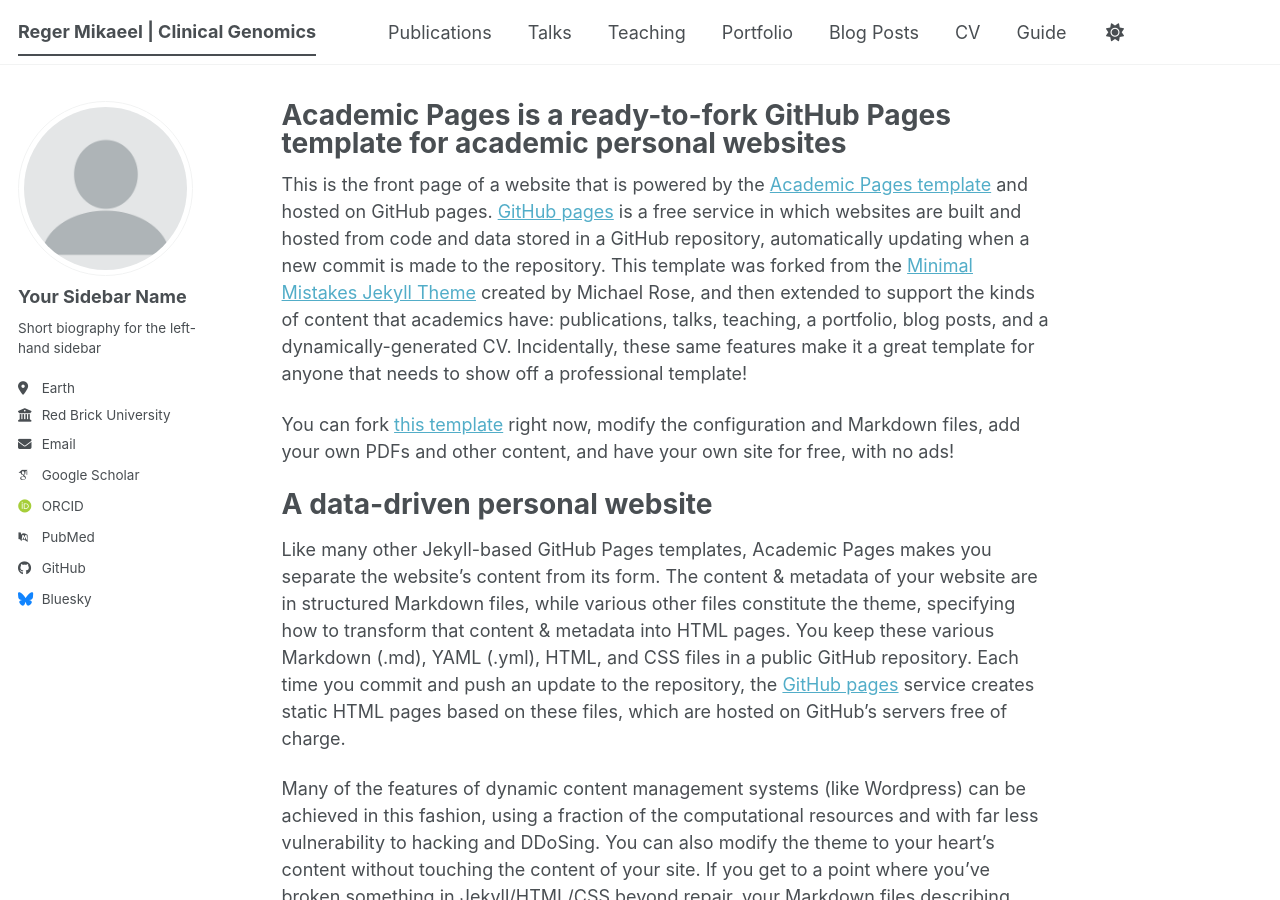
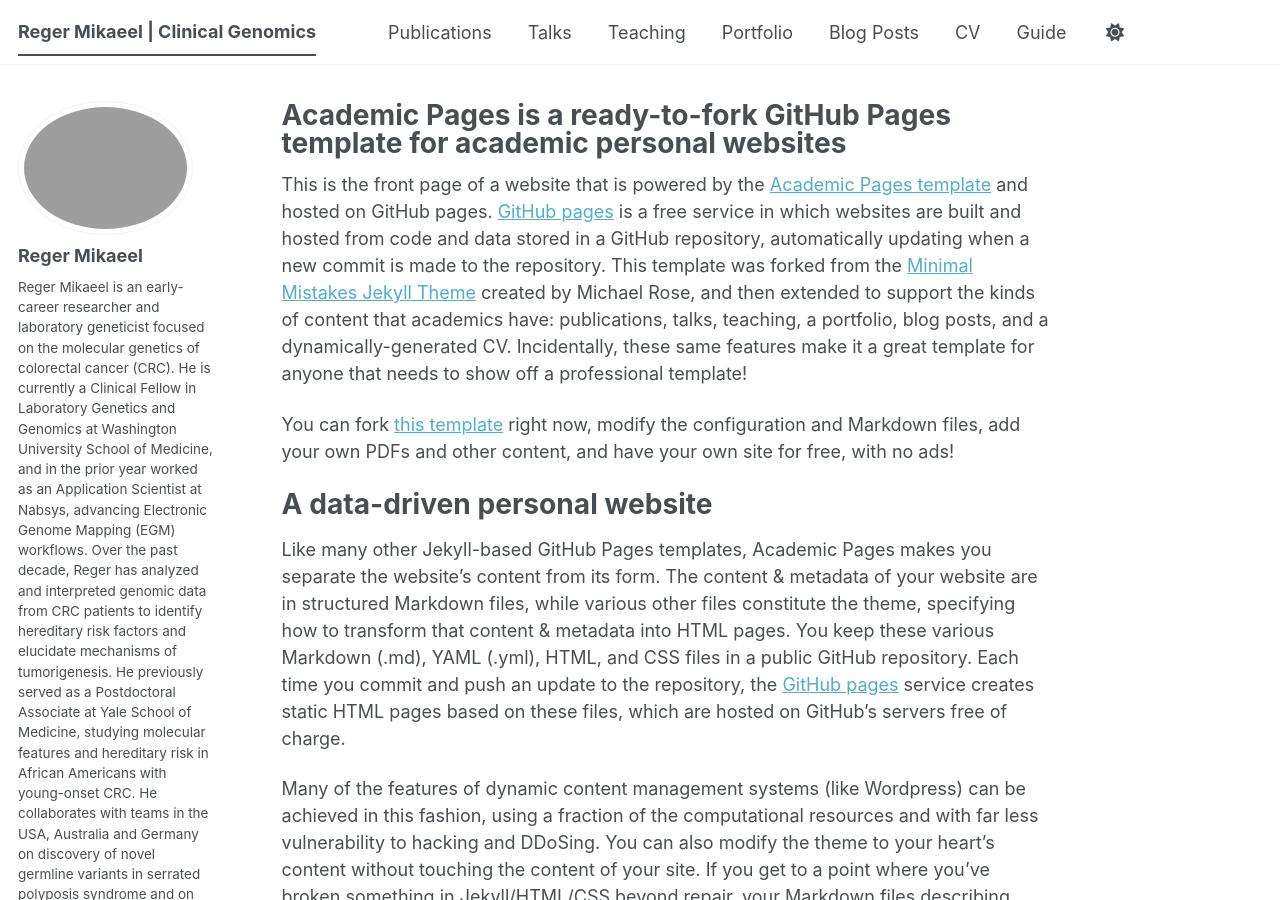
Before and after one commit to RegerMikaeel/RegerMikaeel.github.io, a Jekyll site: the page built from _pages/about.md, in a window 1280 px wide and 900 px high. Built offline with Jekyll 4.4.1, drawn with Linux system fonts in a browser that asks for light colours; some web fonts are replaced; a script bundle is joined from its source files by our own code; library files that are not in the unit come from our copies; some of the changed text lies outside the part shown.

Commit message:
Update _config.yml

```diff
--- a/_config.yml
+++ b/_config.yml
@@ -23,12 +23,12 @@
 #               Additional customization can be done by editing /_includes/author-profile.html
 author:
   # Biographic information
-  avatar           : "profile.png"
-  name             : "Your Sidebar Name"
+  avatar           : "/images/profile.jpg"
+  name             : "Reger Mikaeel"
   pronouns         : # example: "she/her"
-  bio              : "Short biography for the left-hand sidebar"
-  location         : "Earth"
-  employer         : "Red Brick University"
+  bio              : "Reger Mikaeel is an early-career researcher and laboratory geneticist focused on the molecular genetics of colorectal cancer (CRC). He is currently a Clinical Fellow in Laboratory Genetics and Genomics at Washington University School of Medicine, and in the prior year worked as an Application Scientist at Nabsys, advancing Electronic Genome Mapping (EGM) workflows. Over the past decade, Reger has analyzed and interpreted genomic data from CRC patients to identify hereditary risk factors and elucidate mechanisms of tumorigenesis. He previously served as a Postdoctoral Associate at Yale School of Medicine, studying molecular features and hereditary risk in African Americans with young-onset CRC. He collaborates with teams in the USA, Australia and Germany on discovery of novel germline variants in serrated polyposis syndrome and on risk factors for appendiceal neoplasms in young adults. Reger has 11 first-author, peer-reviewed publications. His work with A/Prof. Joanne Young helped establish the hereditary role of RNF43 gene as a tumor-suppressor gene in CRC and informed ClinGen reclassification, impacting clinical practice. He has also reported on links between type 2 diabetes and earlier-onset CRC, and has been recognized with scholarships (UK master’s), a PhD (Australia), and a fellowship (Germany)."
+  location         : "St. Louis, Missouri"
+  employer         : "Washington University School of Medicine"
   uri              : # URL
   email            : "none@example.org"
 
```
